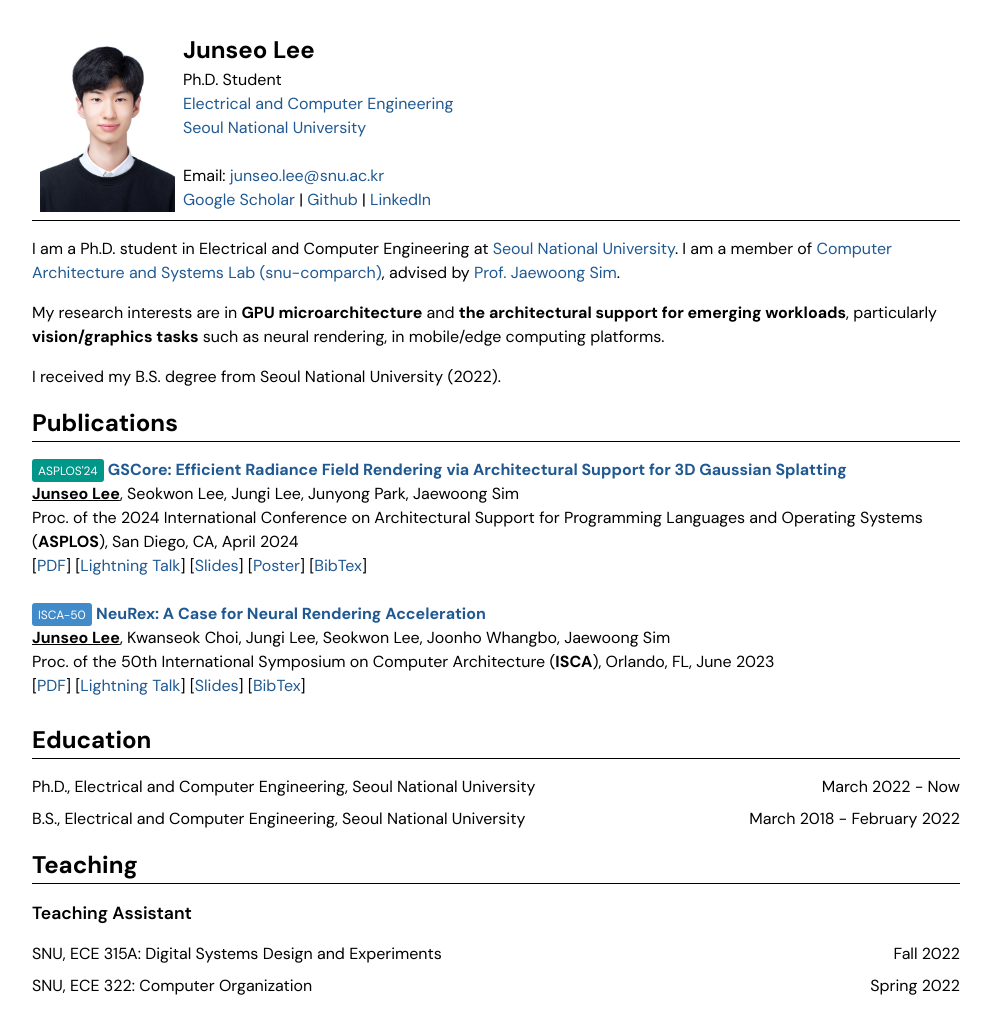
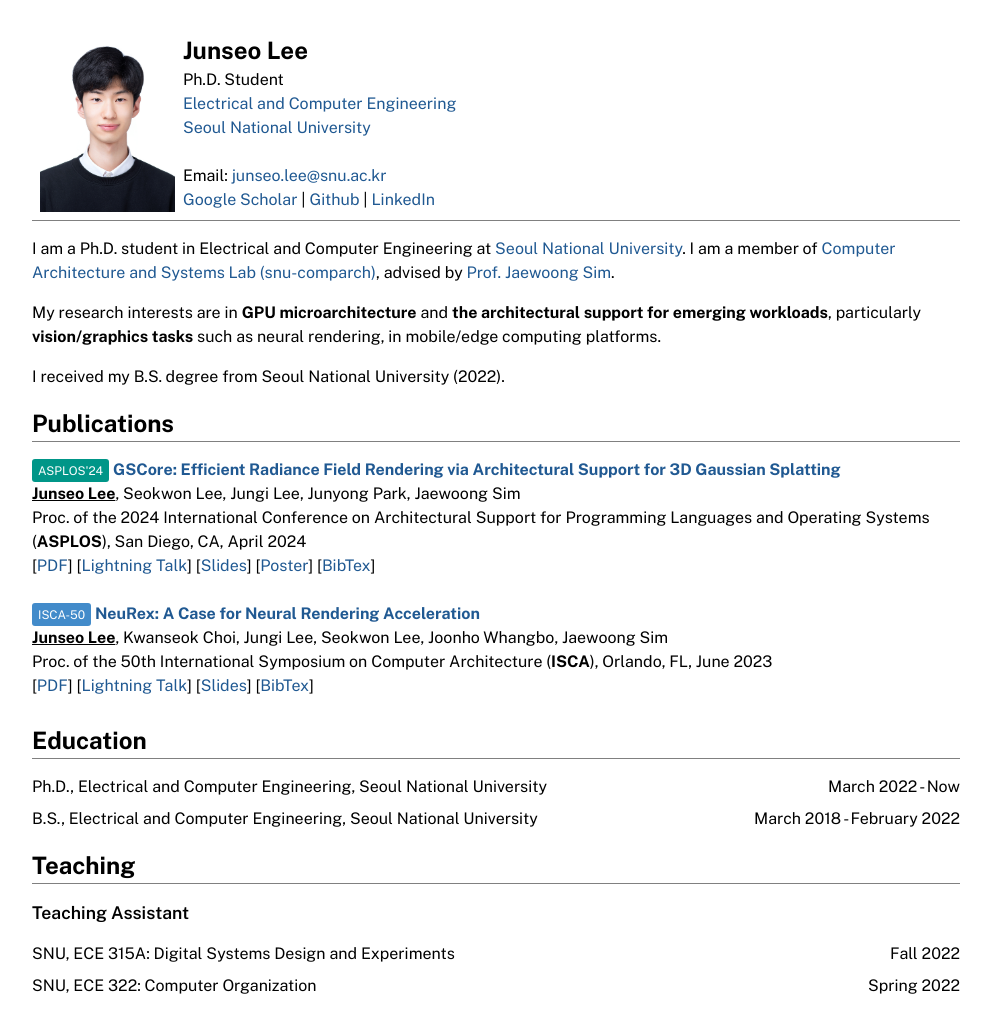
Before and after one commit to junseo013/junseo013.github.io, a Jekyll site: the page built from index.md, in a window 1280 px wide. Shown: the whole page, without its empty margins (144-1135 px from the left). Built offline with Jekyll 4.4.1, drawn with Linux system fonts in a browser that asks for light colours.

Commit message:
minor fix

```diff
--- a/_includes/head.html
+++ b/_includes/head.html
@@ -7,7 +7,7 @@
 
   <link rel="preconnect" href="https://fonts.googleapis.com">
   <link rel="preconnect" href="https://fonts.gstatic.com" crossorigin>
-  <link href="https://fonts.googleapis.com/css2?family=DM+Sans:wght@100..900&display=swap" rel="stylesheet">
+  <link href="https://fonts.googleapis.com/css2?family=Public+Sans:wght@100..900&display=swap" rel="stylesheet">
   <link rel="stylesheet" href="assets/css/reset.css">
   <link rel="stylesheet" href="assets/css/styles.css">
 </head>
--- a/assets/css/styles.css
+++ b/assets/css/styles.css
@@ -1,7 +1,7 @@
 /* Global styles */
 html {
   font-size: 16px;
-  font-family: 'DM Sans', 'Inter', sans-serif;
+  font-family: 'Public Sans', 'Inter', sans-serif;
   font-weight: 400;
 }
 
@@ -27,6 +27,7 @@
   gap: 2em;
   align-items: baseline;
   border-bottom: 1px solid;
+  border-bottom-color: gray;
   margin-bottom: 1em;
 }
 
@@ -35,6 +36,7 @@
   display: flex;
   align-items: start;
   border-bottom: 1px solid;
+  border-bottom-color: gray;
 }
 
 .header-image {
```
